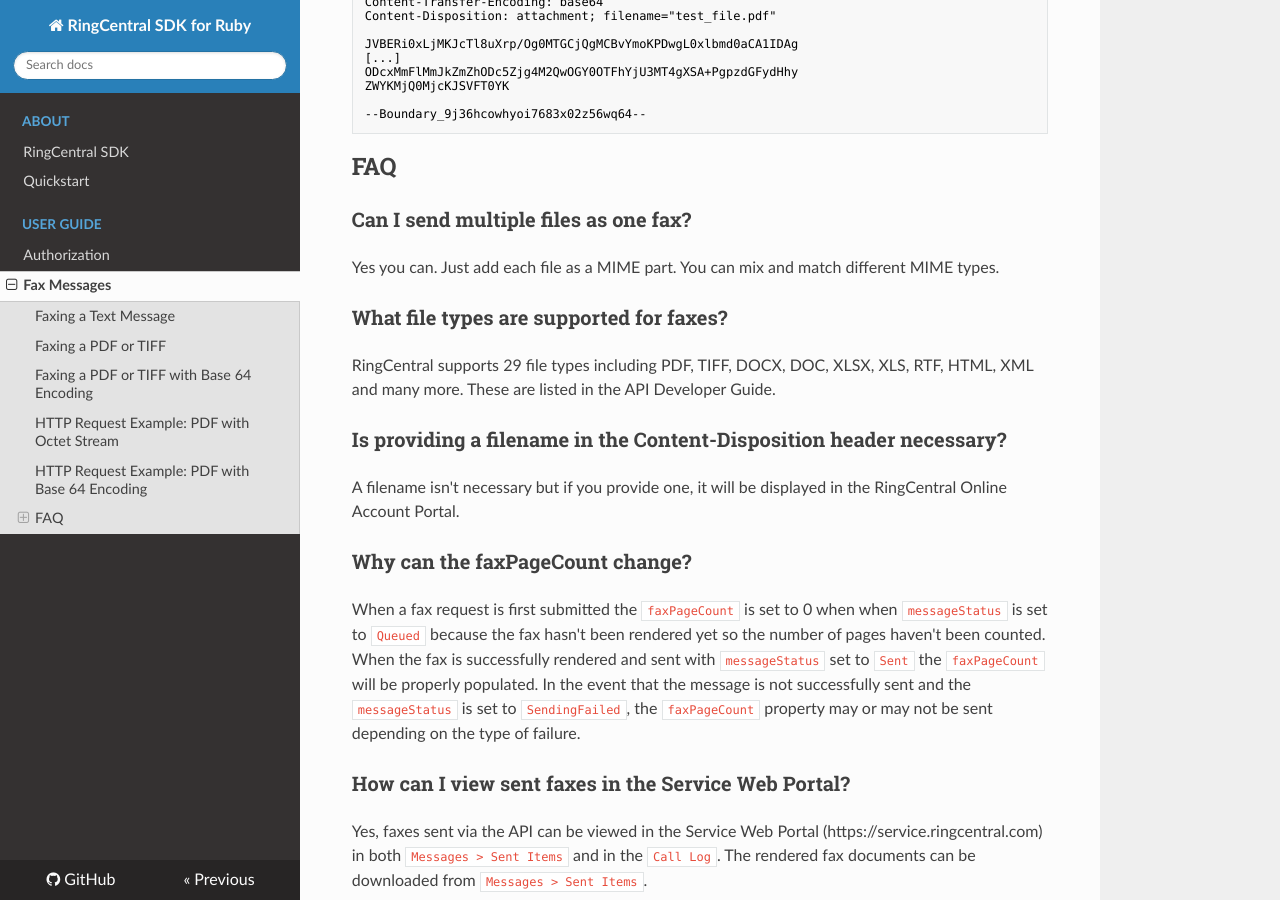
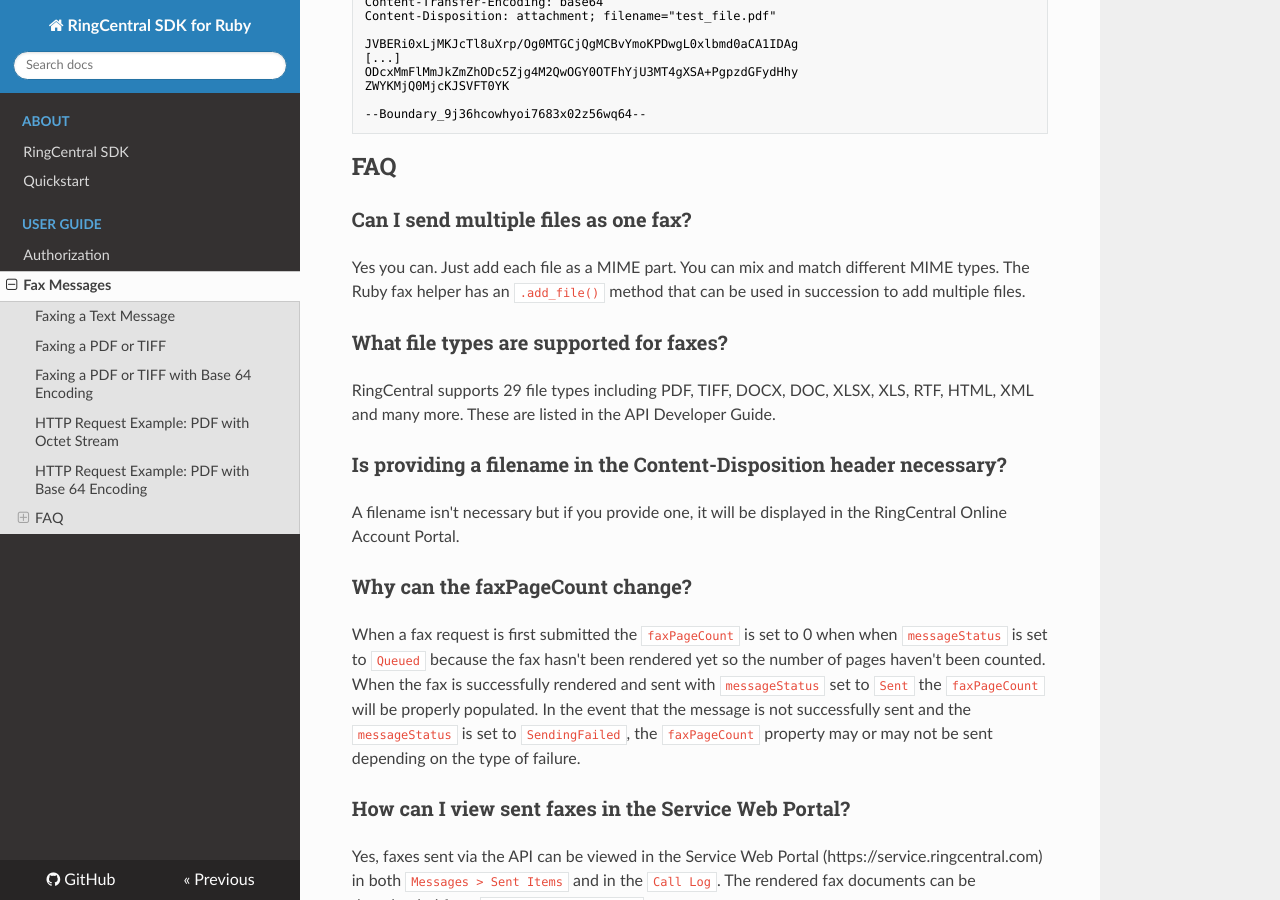
Before and after one commit to grokify/ringcentral-sdk-ruby, an MkDocs documentation site: the page built from docs/usage/messages/Fax-Messages.md, in a window 1280 px wide and 900 px high, scrolled down 2318 px. Built offline with MkDocs 1.6.1, drawn with Linux system fonts in a browser that asks for light colours; nearby versions of some CDN libraries; old or Windows-style settings are respelled for this version of MkDocs.

Commit message:
update fax FAQ

```diff
--- a/docs/usage/messages/Fax-Messages.md
+++ b/docs/usage/messages/Fax-Messages.md
@@ -139,7 +139,7 @@ ZWYKMjQ0MjcKJSVFT0YK
 
 ### Can I send multiple files as one fax?
 
-Yes you can. Just add each file as a MIME part. You can mix and match different MIME types.
+Yes you can. Just add each file as a MIME part. You can mix and match different MIME types. The Ruby fax helper has an `.add_file()` method that can be used in succession to add multiple files.
 
 ### What file types are supported for faxes?
 
```
